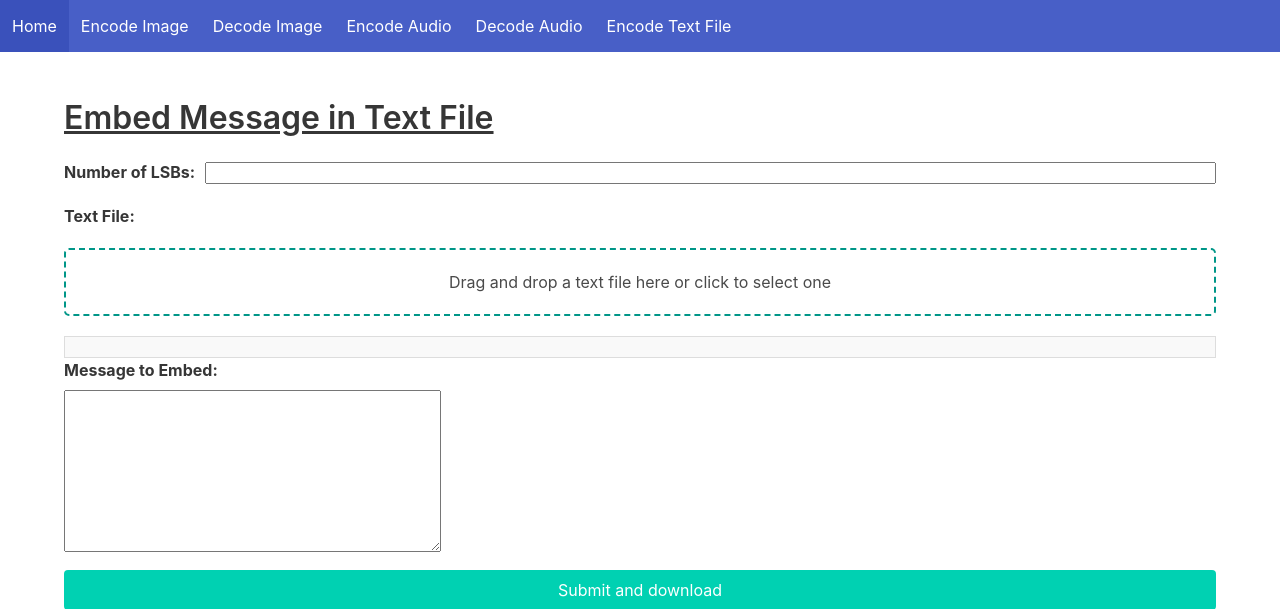
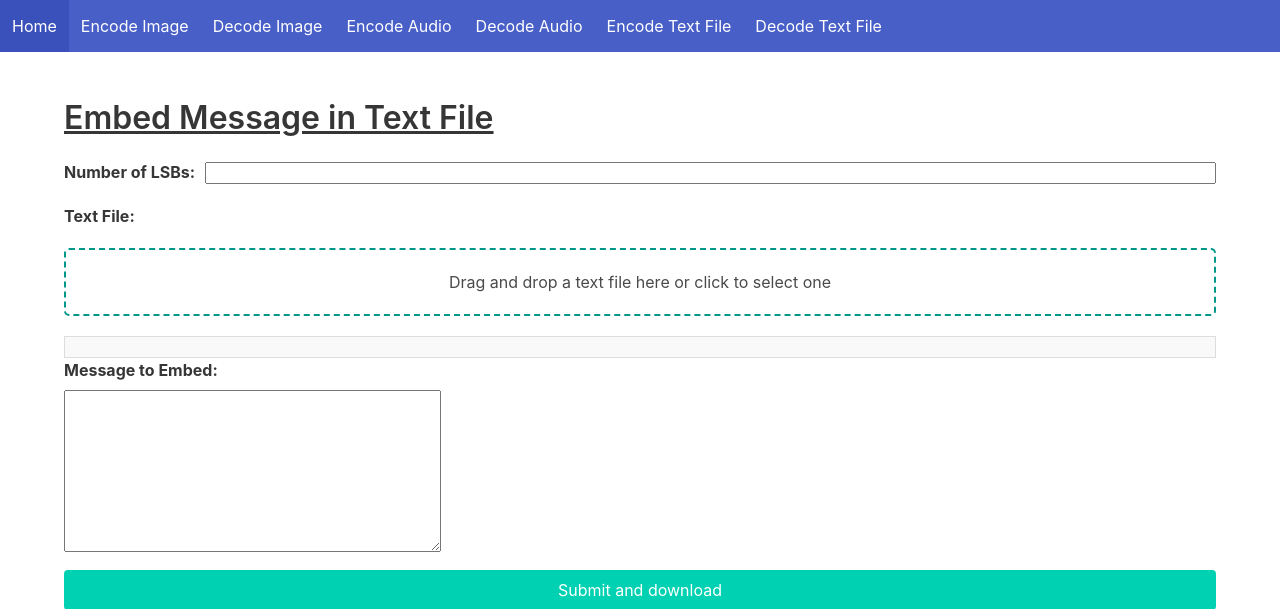
Before and after one commit to prezgamer/ACW1_Cybersec, a Django app: page /encode_text/ in a window 1280 px wide. Shown: the top 609 px of the page. Run offline with Django 5.2, Linux system fonts and the light colour scheme.

Commit message:
include decode text file
include decode text file

```diff
--- a/django_project/steganography/templates/steganography/encode_text.html
+++ b/django_project/steganography/templates/steganography/encode_text.html
@@ -99,6 +99,9 @@
             <a  class="navbar-item" href="{% url 'encode_text' %}">
                 Encode Text File
             </a>
+            <a  class="navbar-item" href="{% url 'decode_text' %}">
+                Decode Text File
+            </a>
         </div>
     </nav>
     <section class="section">
--- a/django_project/steganography/templates/steganography/home.html
+++ b/django_project/steganography/templates/steganography/home.html
@@ -28,6 +28,9 @@
             </a>
             <a  class="navbar-item" href="{% url 'encode_text' %}">
                 Encode Text File
+            </a>
+            <a  class="navbar-item" href="{% url 'decode_text' %}">
+                Decode Text File
             </a>
         </div>
     </nav>
```
